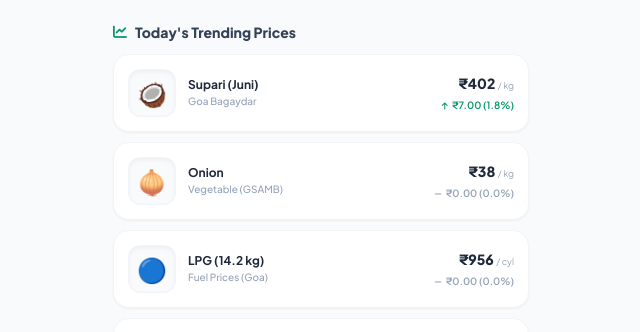
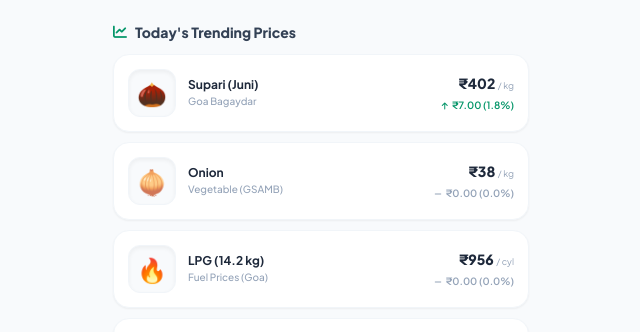
Before and after one commit to vikscan732-del/goa-market-pulse, a plain HTML site: page index.html in a window 1280 px wide. Shown: the part 231-563 px from the top of the page, without its empty margins (319-959 px from the left). Drawn offline with nearby package versions, Linux system fonts and the light colour scheme.

Commit message:
index.html

```diff
--- a/index.html
+++ b/index.html
@@ -191,7 +191,7 @@
                     sub: 'Goa Bagaydar',
                     price: 402,
                     unit: 'kg',
-                    icon: '🥥',
+                    icon: '🌰',
                     change: 7.0,
                     changePercent: 1.77,
                     link: 'bagayatdar.html'
@@ -213,7 +213,7 @@
                     sub: 'Fuel Prices (Goa)',
                     price: 956,
                     unit: 'cyl',
-                    icon: '🔵',
+                    icon: '🔥',
                     change: 0.0,
                     changePercent: 0.0,
                     link: 'fuel.html'
```
